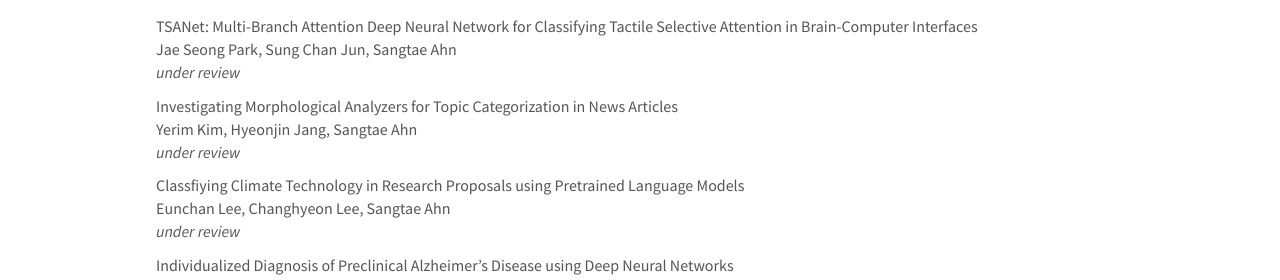
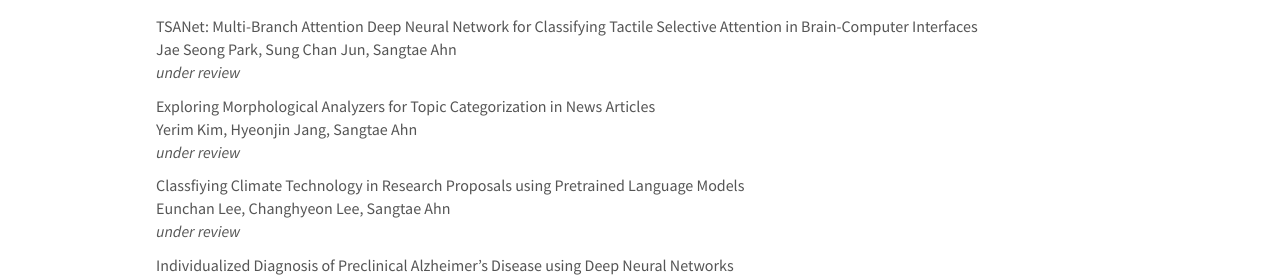
Before and after one commit to KNU-BrainAI/knu-brainai.github.io, a Jekyll site: the page built from _pages/publications.md, in a window 1280 px wide and 900 px high. Shown: the part 226-506 px from the top of the window. Built offline with Jekyll 4.4.1, drawn with Linux system fonts in a browser that asks for light colours; nearby versions of some CDN libraries.

Commit message:
Update publist.yml

```diff
--- a/_data/publist.yml
+++ b/_data/publist.yml
@@ -2,7 +2,7 @@
   authors: Jae Seong Park, Sung Chan Jun, Sangtae Ahn
   journal: under review
 
-- title: "Investigating Morphological Analyzers for Topic Categorization in News Articles"
+- title: "Exploring Morphological Analyzers for Topic Categorization in News Articles"
   authors: Yerim Kim, Hyeonjin Jang, Sangtae Ahn
   journal: under review
 
```
